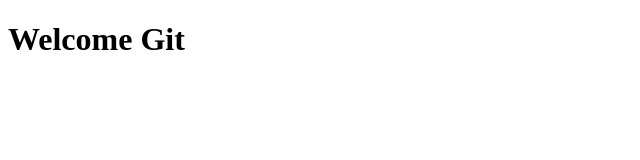
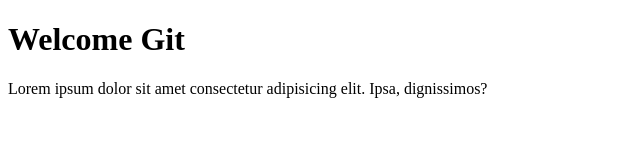
Before and after one commit to Nitinsharma100/mypro, a plain HTML site: page index.html in a window 1280 px wide. Shown: the whole page, without its empty margins (0-640 px from the left). Drawn offline with Linux system fonts and the light colour scheme.

Commit message:
github 1.1

```diff
--- a/index.html
+++ b/index.html
@@ -7,5 +7,6 @@
 </head>
 <body>
     <h1>Welcome Git</h1>
+   <p>Lorem ipsum dolor sit amet consectetur adipisicing elit. Ipsa, dignissimos?</p>
 </body>
 </html>
```
